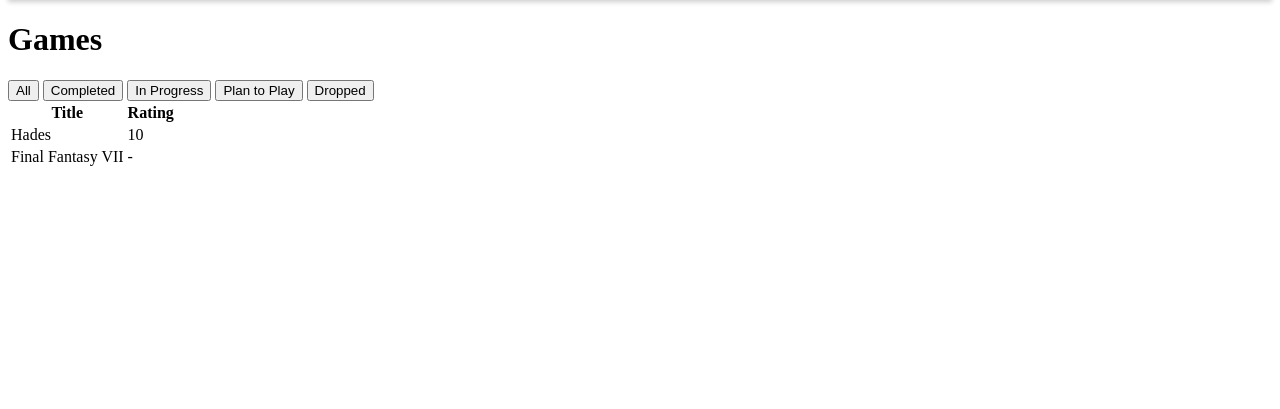
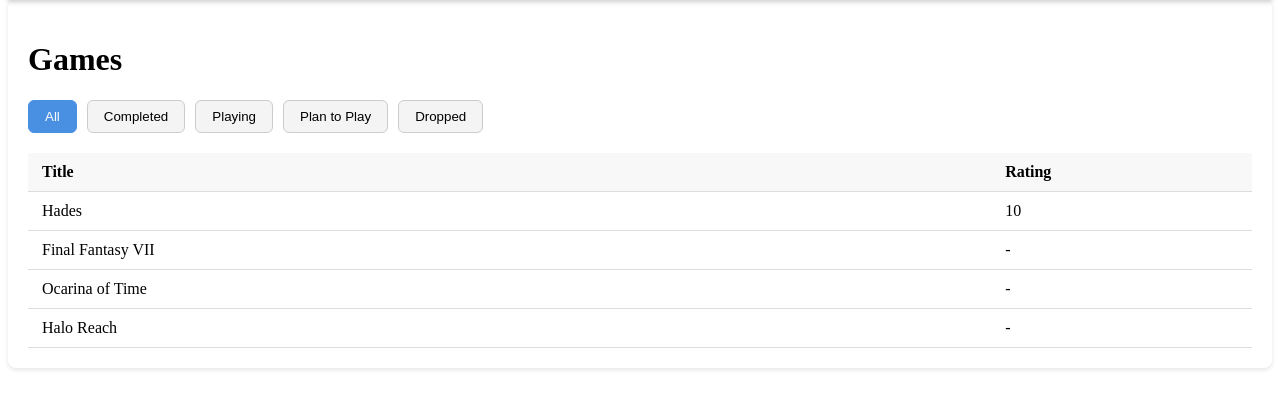
Before and after one commit to KKENN-rook/MyMediaList, a Flask app: page /games in a window 1280 px wide. Shown: the part 74-483 px from the top of the page. Run offline with Flask 3, Linux system fonts and the light colour scheme; the visitor is signed in with stand-in values (Sample User, id 1).

Commit message:
Fix table column sizing for consistent alignment

```diff
--- a/app.py
+++ b/app.py
@@ -68,7 +68,7 @@ def media_list(category):
         "books": {
             "title": "Books",
             "headers": ["Title", "Rating"],
-            "statuses": ["All", "Completed", "In Progress", "Plan to Read", "Dropped"],
+            "statuses": ["All", "Completed", "Reading", "Plan to Read", "Dropped"],
             "items": [
                 {"Title": "The Outsiders", "Rating": 10, "Status": "Completed"},
                 {"Title": "Moby Dick", "Rating": 6, "Status": "Completed"},
@@ -79,16 +79,19 @@ def media_list(category):
         "games": {
             "title": "Games",
             "headers": ["Title", "Rating"],
-            "statuses": ["All", "Completed", "In Progress", "Plan to Play", "Dropped"],
+            "statuses": ["All", "Completed", "Playing", "Plan to Play", "Dropped"],
             "items": [
                 {"Title": "Hades", "Rating": 10, "Status": "Completed"},
                 {"Title": "Final Fantasy VII", "Rating": None, "Status": "Playing"},
+                {"Title": "Ocarina of Time", "Rating": None, "Status": "Plan to Play"},
+                {"Title": "Halo Reach", "Rating": None, "Status": "Dropped"}
+
             ],
         },
         "shows": {
             "title": "Shows & Films",
             "headers": ["Title", "Rating"],
-            "statuses": ["All", "Completed", "In Progress", "Plan to Watch", "Dropped"],
+            "statuses": ["All", "Completed", "Watching", "Plan to Watch", "Dropped"],
             "items": [
                 {"Title": "Demon Slayer", "Rating": 7, "Status": "Completed"},
                 {"Title": "Toy Story", "Rating": 9, "Status": "Completed"},
--- a/static/style.css
+++ b/static/style.css
@@ -78,3 +78,74 @@ nav {
     background-color: #007bff;
     color: white;
 }
+
+/* ========== TABLES & TABS ========== */
+.tabs {
+    margin: 20px 0;
+    display: flex;
+    gap: 10px;
+}
+
+.tab {
+    background-color: #f4f4f4;
+    border: 1px solid #ccc;
+    border-radius: 6px;
+    padding: 8px 16px;
+    cursor: pointer;
+    font-weight: 500;
+    transition: background-color 0.2s, color 0.2s;
+}
+
+.tab:hover {
+    background-color: #e0e0e0;
+}
+
+.tab.active {
+    background-color: #4a90e2;
+    color: white;
+    border-color: #4a90e2;
+}
+
+/* Table */
+.media-table {
+    width: 100%;
+    border-collapse: collapse;
+    margin-top: 10px;
+    table-layout: fixed;
+}
+
+.media-table th,
+.media-table td {
+    padding: 10px 14px;
+    text-align: left;
+    border-bottom: 1px solid #ddd;
+}
+
+.media-table th {
+    background-color: #f8f8f8;
+    font-weight: 600;
+}
+
+/* Title Column */
+.media-table th:first-child,
+.media-table td:first-child {
+    width: 80%;
+}
+
+/* Rating Column */
+.media-table th:last-child,
+.media-table td:last-child {
+    width: 20%;
+}
+
+
+.media-table tr:hover {
+    background-color: #f1f7ff;
+}
+
+.content {
+    background-color: white;
+    padding: 20px;
+    border-radius: 8px;
+    box-shadow: 0 2px 5px rgba(0, 0, 0, 0.1);
+}
```
Lines whose indentation alone changed are shown as unchanged.
